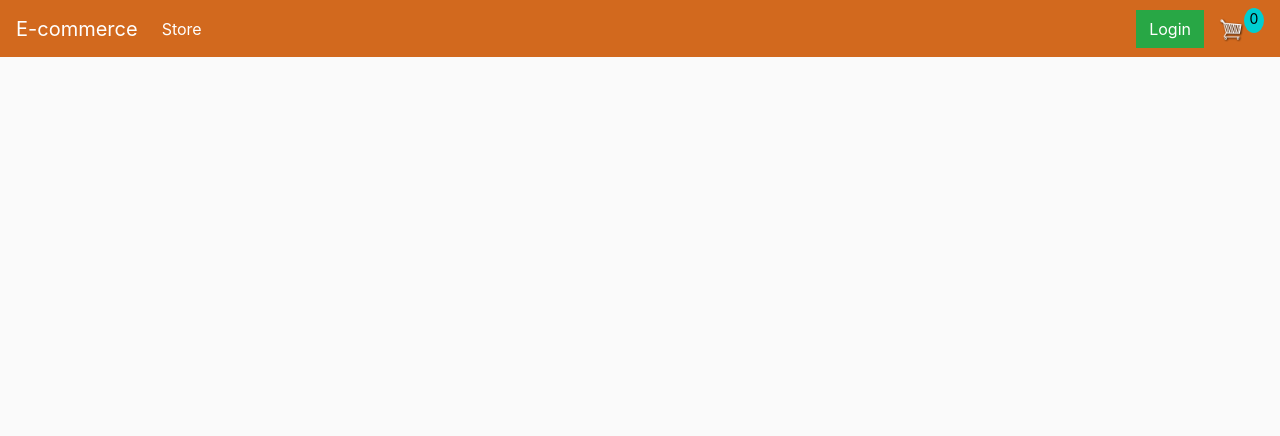
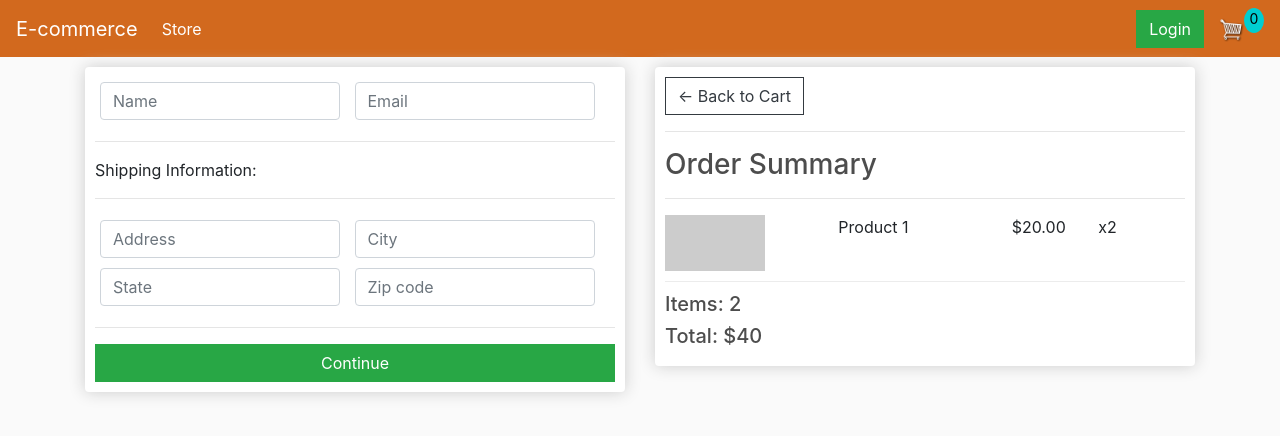
Before and after one commit to alessandrocapialbi/ecommerce, a Django app: template store/templates/store/checkout.html in a window 1280 px wide. Shown: the top 436 px of the page. Run offline with Django 4.2, Linux system fonts and the light colour scheme; the template is opened without the code that fills it, so the values that code supplies are empty; parts of the project's set-up code (start-up, migrations or seed data) failed here and were passed over.

Commit message:
setting up and styling checkout.html

```diff
--- a/store/templates/store/cart.html
+++ b/store/templates/store/cart.html
@@ -47,7 +47,6 @@
                     </div>
                     <div style="flex:1"><p>$32</p></div>
                 </div>
-
             </div>
         </div>
     </div>
--- a/store/templates/store/checkout.html
+++ b/store/templates/store/checkout.html
@@ -1,5 +1,60 @@
 {% extends 'store/index.html' %}
 {% load static %}
 {% block content %}
+    <div class="row">
+        <div class="col-lg-6">
+            <div class="box-element" id="form-wrapper">
+                <form id="form">
+                    <div id="user-info">
+                        <div class="form-field">
+                            <input required class="form-control" type="text" name="name" placeholder="Name">
+                        </div>
+                        <div class="form-field">
+                            <input required class="form-control" type="email" name="email" placeholder="Email">
+                        </div>
+                    </div>
 
+                    <div id="shipping-info">
+                        <hr>
+                        <p>Shipping Information:</p>
+                        <hr>
+                        <div class="form-field">
+                            <input class="form-control" type="text" name="address" placeholder="Address">
+                        </div>
+                        <div class="form-field">
+                            <input class="form-control" type="text" name="city" placeholder="City">
+                        </div>
+                        <div class="form-field">
+                            <input class="form-control" type="text" name="state" placeholder="State">
+                        </div>
+                        <div class="form-field">
+                            <input class="form-control" type="text" name="zipcode" placeholder="Zip code">
+                        </div>
+                    </div>
+                    <hr>
+                    <input id="form-button" class="btn btn-success btn-block" type="submit" value="Continue">
+                </form>
+            </div>
+            <br>
+            <div class="box-element hidden" id="payment-info">
+                <small>Paypal Options</small>
+            </div>
+        </div>
+        <div class="col-lg-6">
+            <div class="box-element">
+                <a class="btn btn-outline-dark" href="{% url 'cart' %}">&#x2190; Back to Cart</a>
+                <hr>
+                <h3>Order Summary</h3>
+                <hr>
+                <div class="cart-row">
+                    <div style="flex:2"><img class="row-image" src="{% static 'images/placeholder.png' %}"></div>
+                    <div style="flex:2"><p>Product 1</p></div>
+                    <div style="flex:1"><p>$20.00</p></div>
+                    <div style="flex:1"><p>x2</p></div>
+                </div>
+                <h5>Items: 2</h5>
+                <h5>Total: $40</h5>
+            </div>
+        </div>
+    </div>
 {% endblock content %}
```
Also changed, not shown: static/images/placeholder.png.
